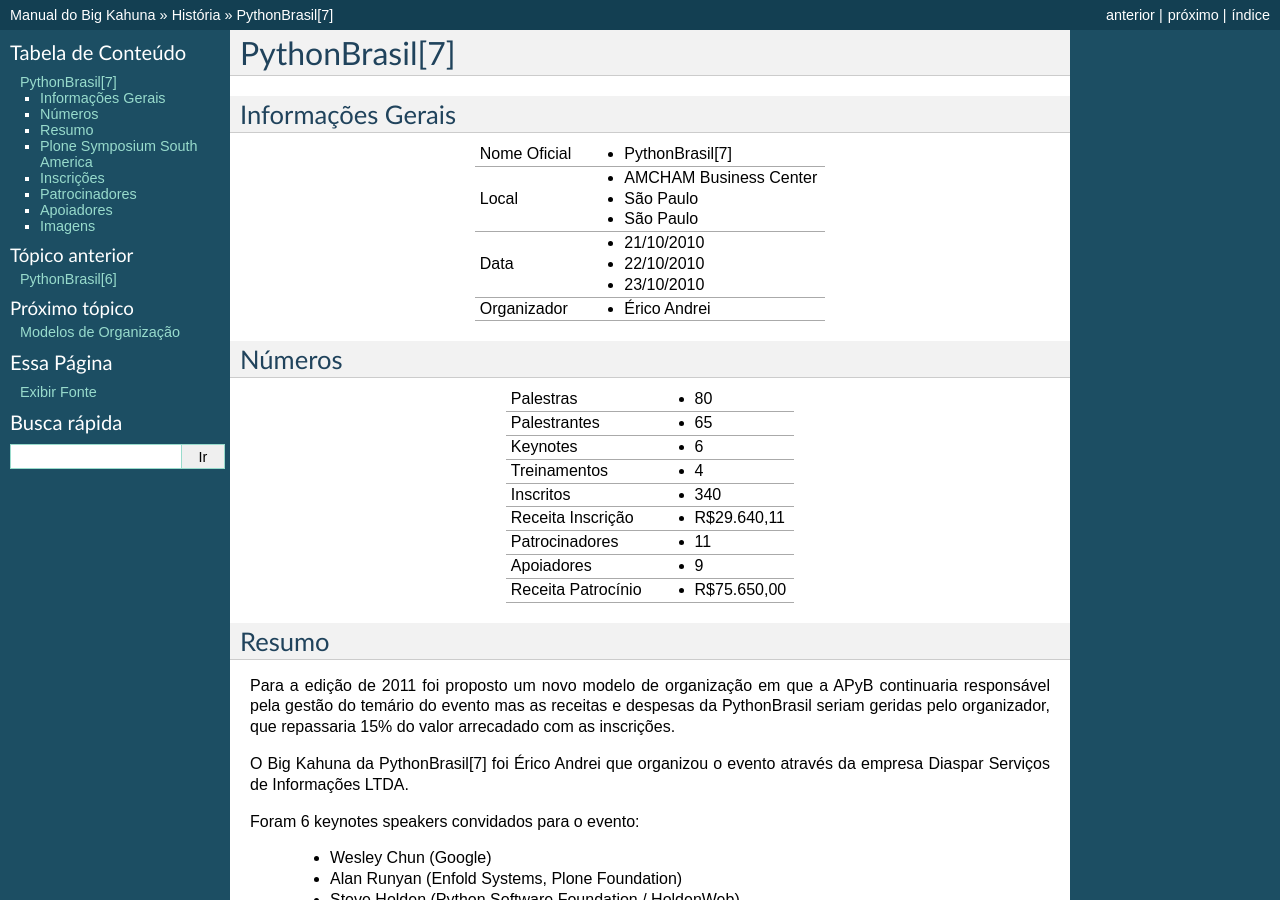
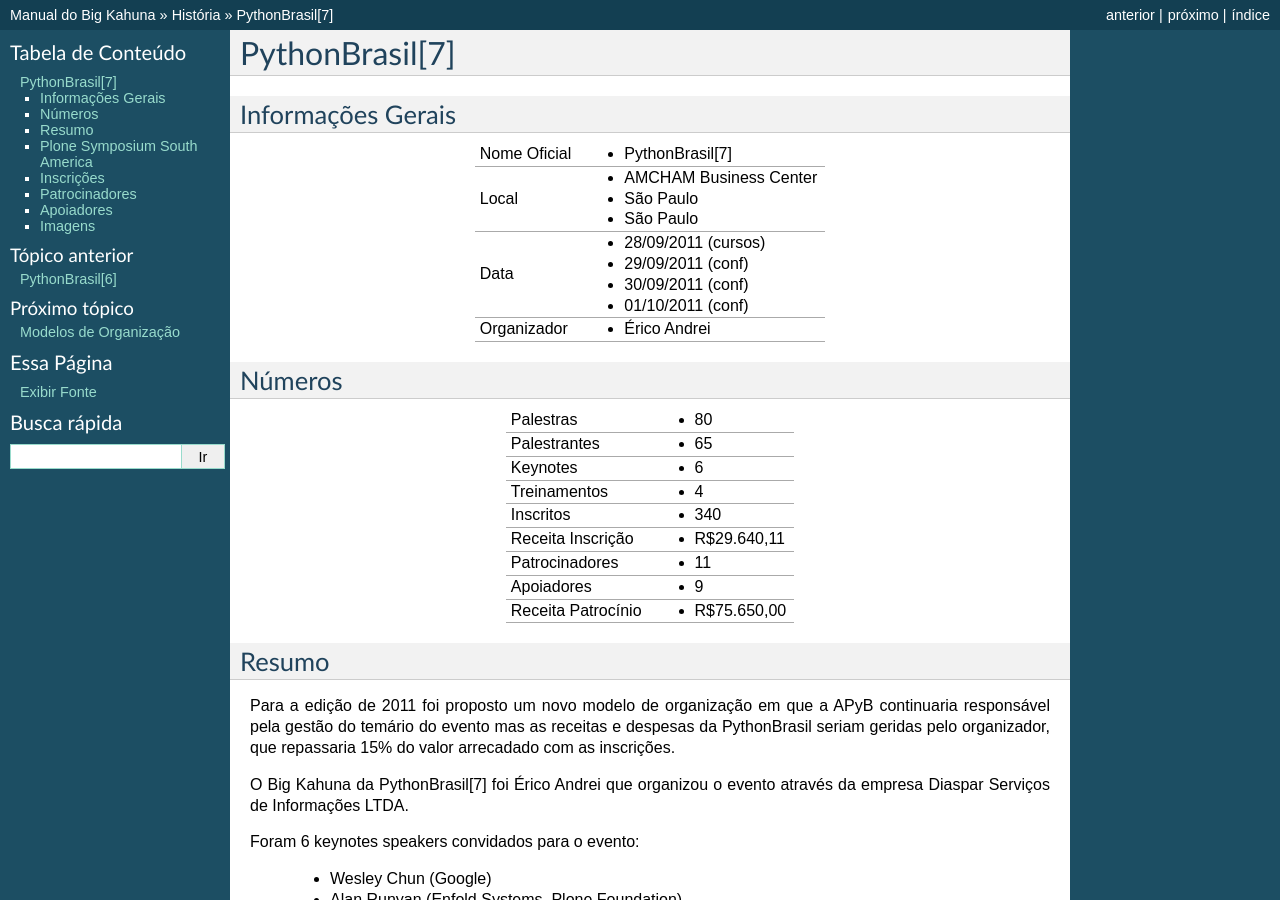
Before and after one commit to pythonbrasil/manual, a Sphinx documentation site: the page built from source/historia/pythonbrasil7.txt, in a window 1280 px wide and 900 px high. Built offline with Sphinx 7.4.7, drawn with Linux system fonts in a browser that asks for light colours.

Commit message:
Ajuste na data do evento de 2011 #3
https://github.com/pythonbrasil/pythonbrasil_documentacao/issues/3

```diff
--- a/source/historia/pythonbrasil7.txt
+++ b/source/historia/pythonbrasil7.txt
@@ -11,9 +11,10 @@
 |                      | * São Paulo             |
 |                      | * São Paulo             |
 +----------------------+-------------------------+
-| Data                 | * 21/10/2010            |
-|                      | * 22/10/2010            |
-|                      | * 23/10/2010            |
+| Data                 | * 28/09/2011 (cursos)   |
+|                      | * 29/09/2011 (conf)     |
+|                      | * 30/09/2011 (conf)     |
+|                      | * 01/10/2011 (conf)     |
 +----------------------+-------------------------+
 | Organizador          | * Érico Andrei          |
 +----------------------+-------------------------+
```
